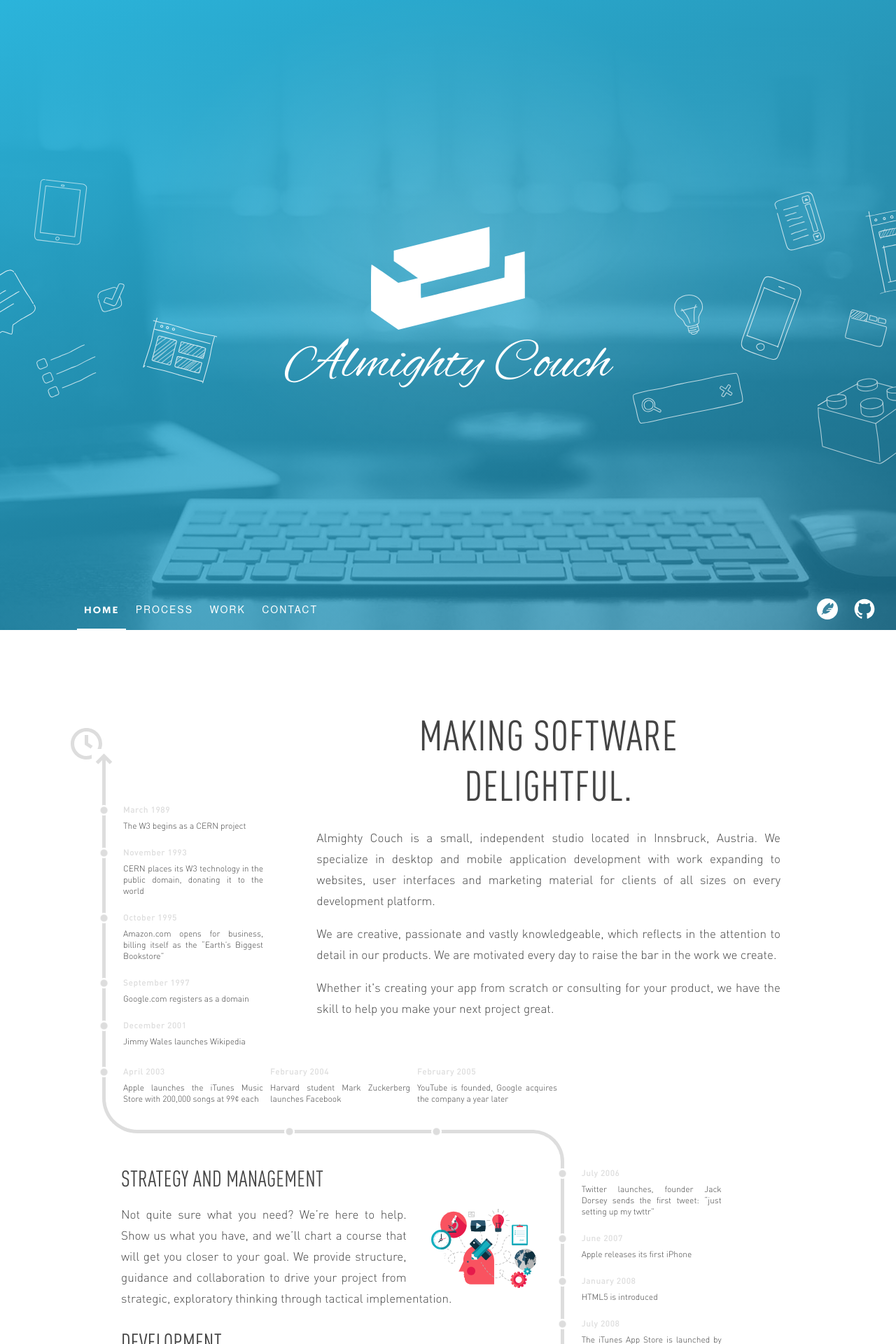
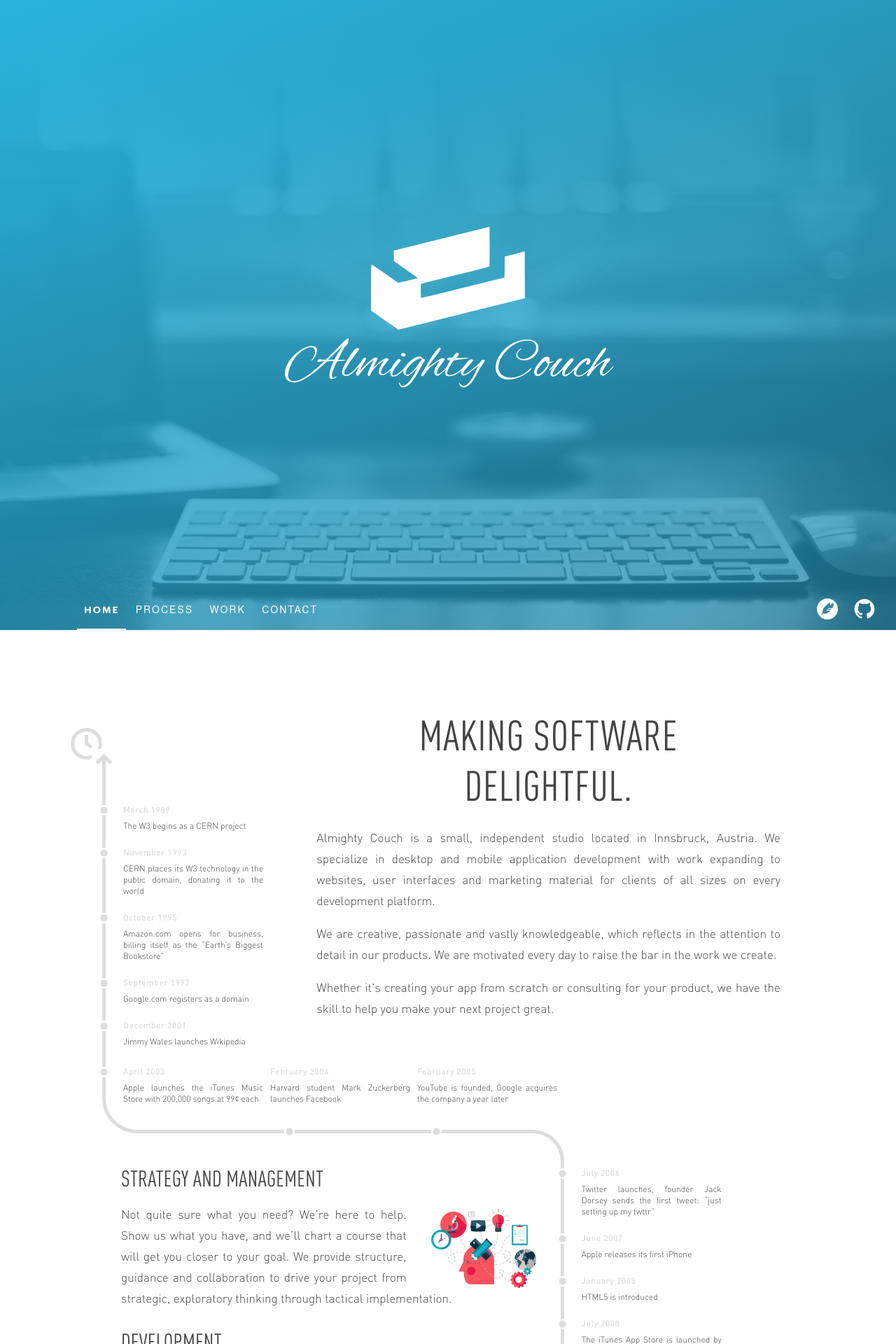
Before and after one commit to almightycouch/almightycouch.github.io, a Jekyll site: the page built from index.html, in a window 1280 px wide. Shown: the top 1920 px of the page at 70% size. Built offline with Jekyll 4.4.1, drawn with Linux system fonts in a browser that asks for light colours; some web fonts are replaced.

Commit message:
Remove figure background svg in hero <section>

```diff
--- a/_sass/base/_header.scss
+++ b/_sass/base/_header.scss
@@ -18,13 +18,6 @@ body > header {
       position: absolute;
       top: 0; left: 0; right: 0; bottom: 5px;
       margin: 0;
-      @include grid-media($medium-screen-grid) {
-        background-image: url(/assets/img/hero-teaser.svg);
-        background-size: 2760px auto;
-        background-position: center center;
-        background-repeat: no-repeat;
-        background-attachment: fixed;
-      }
       justify-content: center;
       display: flex;
       flex-direction: column;
--- a/assets/js/stickynav.js
+++ b/assets/js/stickynav.js
@@ -6,7 +6,6 @@ var sticky = {
     if(!this.element.classList.contains("sticky")) {
       this.navmenu = this.element.querySelector("ul[role=navigation]");
       this.parent = nav.parentElement;
-      this.figure = this.parent.querySelector("figure");
       this.scroll();
       this.listen();
     }
@@ -25,7 +24,6 @@ var sticky = {
       this.element.classList.remove("sticky");
       this.element.classList.remove("opaque");
       this.parent.style["marginBottom"] = "0";
-      this.figure.style.backgroundPosition = "center -" + window.scrollY * 1.25 + "px";
     }
     this.navmenu.querySelectorAll("li").forEach(function(menuItem) {
       var href = menuItem.querySelector("a").getAttribute("href");
```
Also changed, not shown: assets/img/hero-teaser.svg (deleted).
